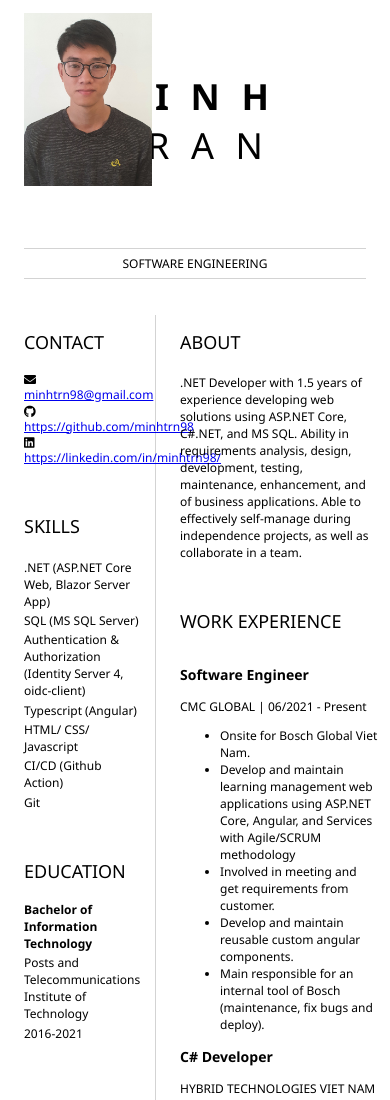
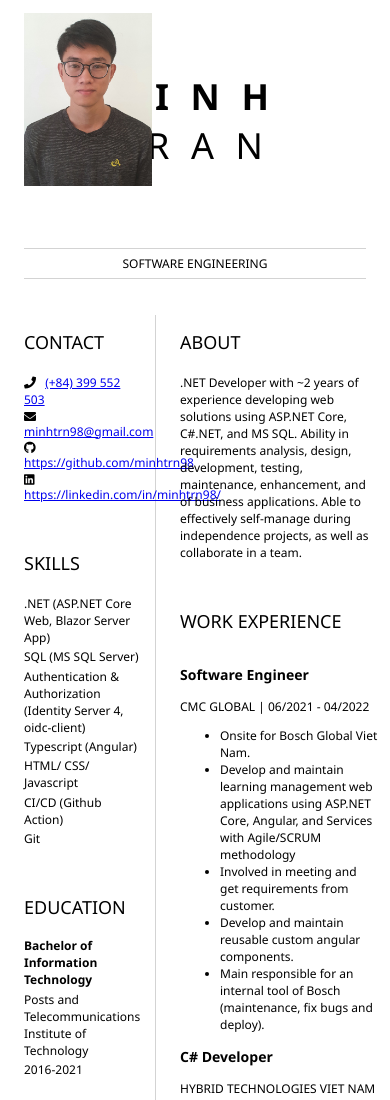
Before and after one commit to minhtrn98/resume, a plain HTML site: page index.html in a window 390 px wide. Shown: the top 1100 px of the page. Drawn offline with Linux system fonts and the light colour scheme.

Commit message:
add phone number

```diff
--- a/index.html
+++ b/index.html
@@ -20,6 +20,10 @@
       <article id="mainLeft">
         <section>
           <h2>CONTACT</h2>
+          <p>
+            <i class="fa fa-phone" aria-hidden="true"></i>
+            <a href="callto:+84399552503">(+84) 399 552 503</a>
+          </p>
           <p>
             <i class="fa fa-envelope" aria-hidden="true"></i>
             <a href="mailto:minhtrn98@gmail.com">minhtrn98@gmail.com</a>
@@ -58,7 +62,7 @@
         <section>
           <h2>ABOUT</h2>
           <p>
-            .NET Developer with 1.5 years of experience developing web solutions
+            .NET Developer with ~2 years of experience developing web solutions
             using ASP.NET Core, C#.NET, and MS SQL. Ability in requirements
             analysis, design, development, testing, maintenance, enhancement,
             and of business applications. Able to effectively self-manage during
@@ -68,7 +72,7 @@
         <section>
           <h2>WORK EXPERIENCE</h2>
           <h3><b>Software Engineer</b></h3>
-          <p>CMC GLOBAL | 06/2021 - Present</p>
+          <p>CMC GLOBAL | 06/2021 - 04/2022</p>
           <p></p>
           <ul>
             <li>Onsite for Bosch Global Viet Nam.</li>
```
